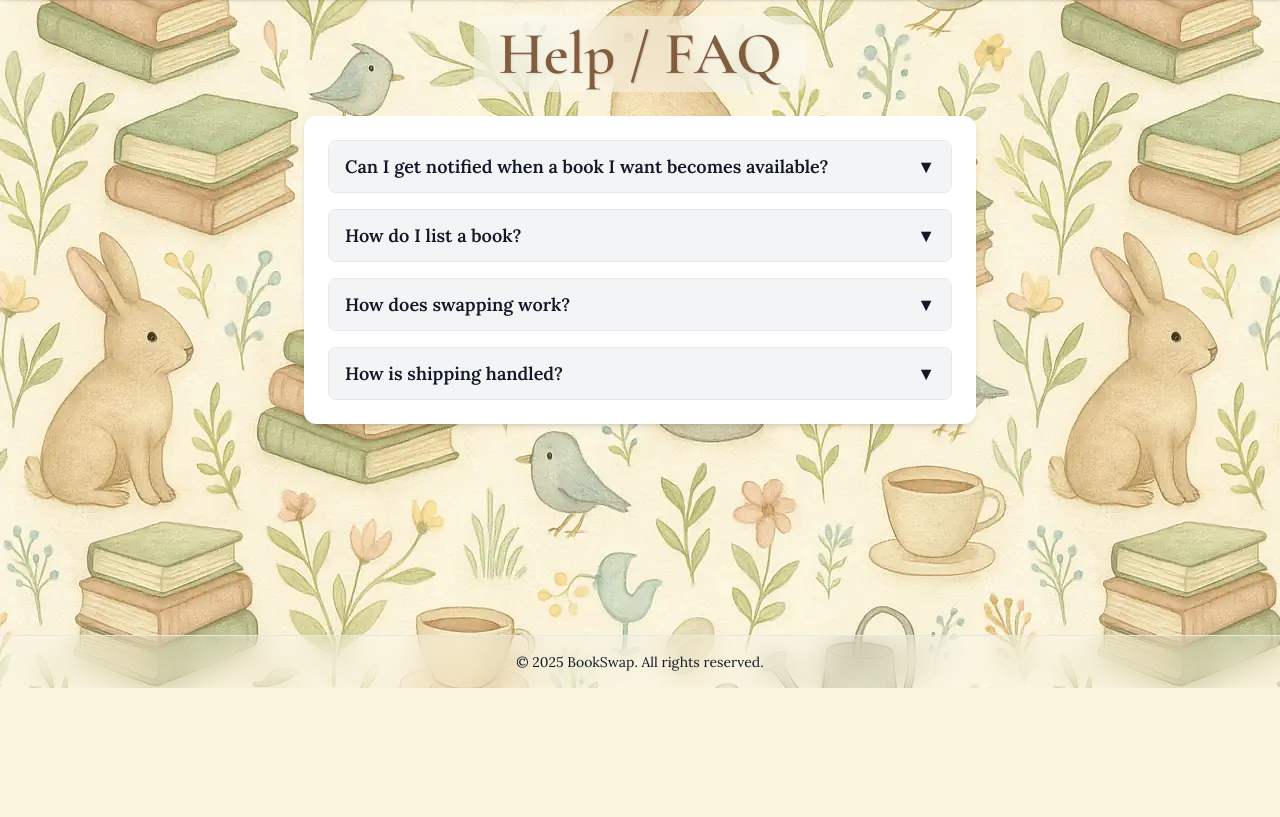
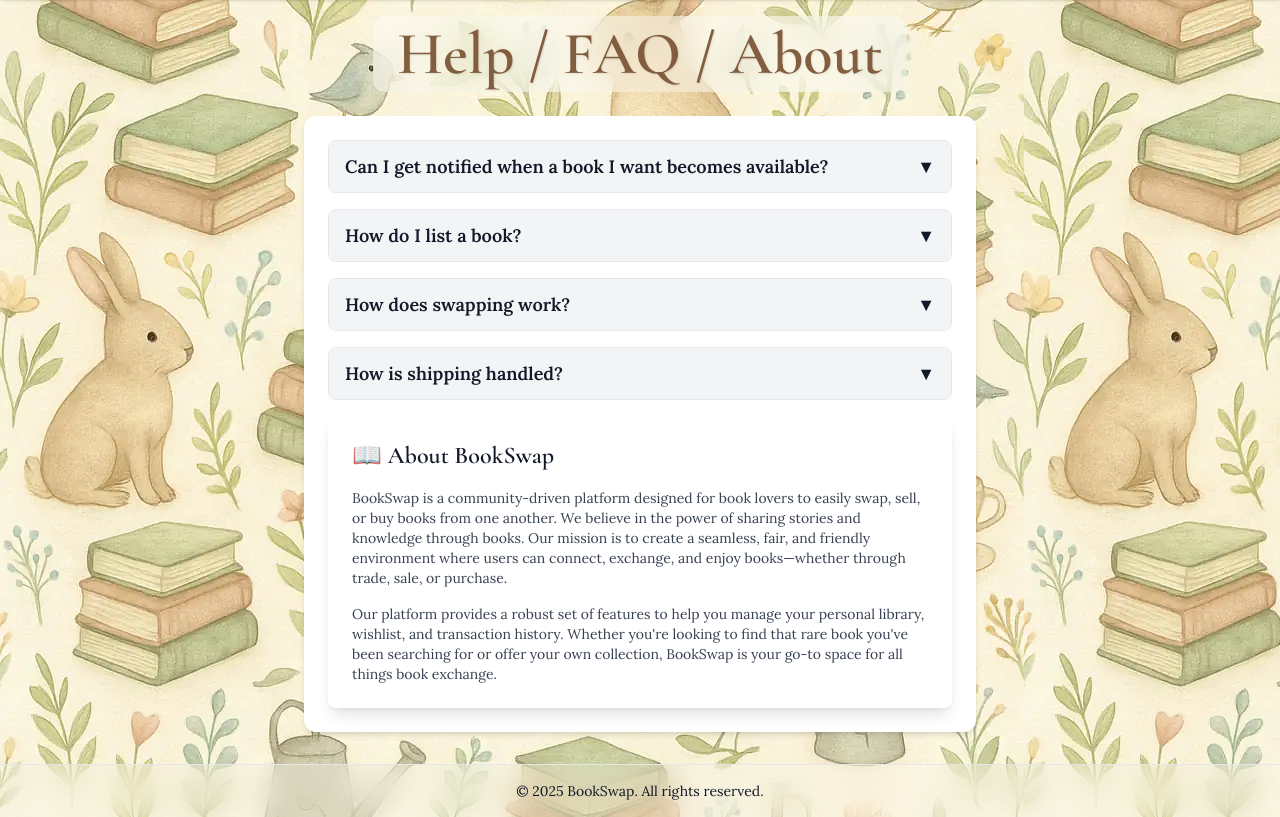
Before and after one commit to Web-Development-UAlberta/exsm-3951-exsm-3943-spring-2025-python-c-project-bookswap-besties-v2-even-bestier, a Django app: page /help/faq/ in a window 1280 px wide. Shown: the part 112-929 px from the top of the page. Before the commit the page ends 800 px from the top, so only its background shows below. Run offline with Django 5.2, Linux system fonts and the light colour scheme; some libraries are stand-ins or nearby versions.

Commit message:
added blurb for About Bookswap

```diff
--- a/src/exsm3951_bookswap/templates/help/help.html
+++ b/src/exsm3951_bookswap/templates/help/help.html
@@ -1,11 +1,11 @@
 {% extends "base.html" %}
-{% block title %}Help / FAQ - BookSwap{% endblock %}
+{% block title %}Help / FAQ - About BookSwap{% endblock %}
 {% block content %}
 
 <div class="text-center">
   <h2 class="text-6xl font-semibold inline-block mb-6 px-6 py-2 rounded-xl backdrop-blur-lg"
       style="color: #825d3f; background-color: rgba(255, 255, 255, 0.4); text-shadow: 1px 1px 2px rgba(0,0,0,0.1);">
-    Help / FAQ
+    Help / FAQ / About
   </h2>
 </div>
 
@@ -53,6 +53,20 @@
     <div class="hidden px-4 py-3 text-sm text-gray-700 bg-white">
       Shipping is flat-rate and simple! Once your swap or purchase is confirmed, you can generate a shipping label directly from your Profile & Settings page. Just enter the recipient’s address, package weight, and choose either Standard or Priority shipping. A printable label will be created for you, complete with tracking. You’ll also get a confirmation number to track your shipment.
     </div>
+  </div>
+
+  <!-- About Section -->
+  <div class="bg-white p-6 rounded-lg shadow-lg">
+    <h3 class="font-semibold text-2xl mb-4">📖 About BookSwap</h3>
+    <p class="text-sm text-gray-700">
+      BookSwap is a community-driven platform designed for book lovers to easily swap, sell, or buy books from one another. We believe in the power of sharing stories and knowledge through books. Our mission is to create a seamless, fair, and friendly environment where users can connect, exchange, and enjoy books—whether through trade, sale, or purchase.
+    </p>
+    <p class="text-sm text-gray-700 mt-4">
+      Our platform provides a robust set of features to help you manage your personal library, wishlist, and transaction history. Whether you're looking to find that rare book you've been searching for or offer your own collection, BookSwap is your go-to space for all things book exchange.
+    </p>
+  </div>
+</div>
+
 
   <script>
     function toggleAnswer(button) {
```
Lines whose indentation alone changed are shown as unchanged.
